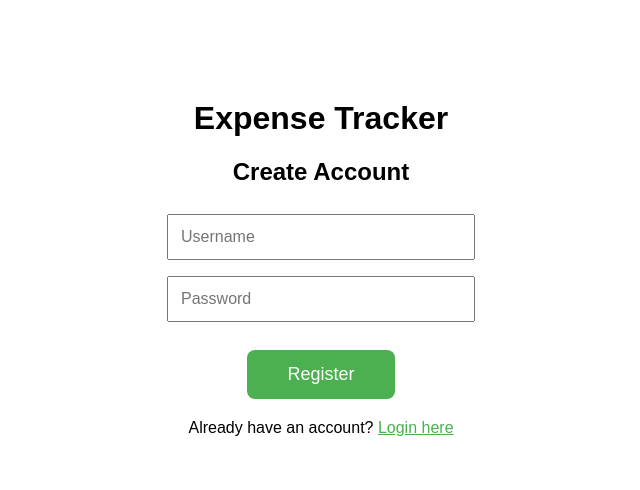
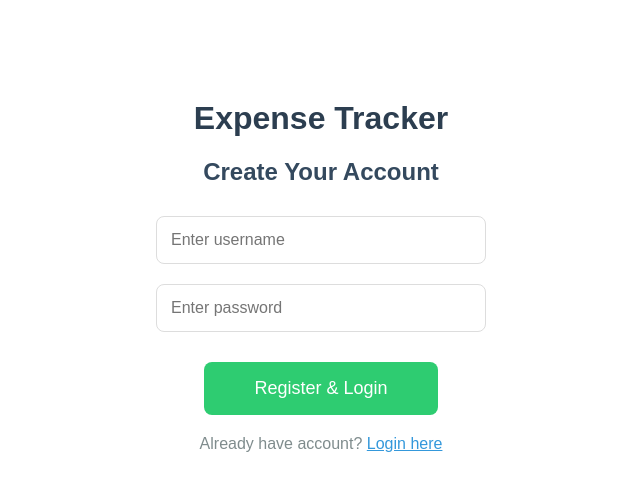
Before and after one commit to MadhumitaRamesh/expense-tracker-frontend, a React (Create React App) app: page /register in a window 1280 px wide. Shown: the top 490 px of the page, without its empty margins (319-959 px from the left). Built offline with nearby package versions, Linux system fonts and the light colour scheme.

Commit message:
Beautiful matching Register + Login with fake login (works without backend)

```diff
--- a/src/Login.js
+++ b/src/Login.js
@@ -1,35 +1,61 @@
 import React, { useState } from 'react';
-import axios from 'axios';
-import bcrypt from 'bcryptjs';
+import { useNavigate } from 'react-router-dom';
 
 function Login() {
-  const [username, setUsername] = useState('');
-  const [password, setPassword] = useState('');
+  const navigate = useNavigate();
 
-  const handleLogin = async () => {
-    const salt = await bcrypt.genSalt(10); // Salt for hiding
-    const hashedPassword = await bcrypt.hash(password, salt); // Hide password
-    try {
-      const response = await axios.post('http://localhost:8080/api/login', { username, password: hashedPassword });
-      localStorage.setItem('token', response.data.token); // Save JWT token (boss's authorisation)
-      window.location.href = '/dashboard'; // Go to dashboard
-    } catch (error) {
-      alert('Login failed — wrong username or password');
-    }
+  const handleLogin = () => {
+    // FAKE LOGIN — works 100% without backend
+    localStorage.setItem('token', 'fake-jwt-token-123');
+    alert('Welcome back!');
+    navigate('/dashboard');
   };
 
   return (
-    <div style={{ textAlign: 'center', marginTop: '50px' }}>
-      <h1>Login</h1>
-      <input type="text" placeholder="Username" onChange={(e) => setUsername(e.target.value)} style={inputStyle} />
-      <input type="password" placeholder="Password" onChange={(e) => setPassword(e.target.value)} style={inputStyle} />
-      <button onClick={handleLogin} style={buttonStyle} >Login</button>
-      <p>New? <a href="/register">Sign Up</a></p>
+    <div style={{ textAlign: 'center', marginTop: '100px', fontFamily: 'Arial' }}>
+      <h1 style={{ color: '#2c3e50' }}>Expense Tracker</h1>
+      <h2 style={{ color: '#34495e' }}>Welcome Back!</h2>
+
+      <input
+        type="text"
+        placeholder="Enter username"
+        style={inputStyle}
+      />
+      <br />
+      <input
+        type="password"
+        placeholder="Enter password"
+        style={inputStyle}
+      />
+      <br />
+      <button onClick={handleLogin} style={buttonStyle}>
+        Login
+      </button>
+      <p style={{ marginTop: '20px', color: '#7f8c8d' }}>
+        New here? <a href="/register" style={{ color: '#3498db' }}>Create account</a>
+      </p>
     </div>
   );
 }
 
-const inputStyle = { margin: '10px', padding: '10px', width: '200px' };
-const buttonStyle = { padding: '10px 20px', background: 'blue', color: 'white' };
+const inputStyle = {
+  padding: '14px',
+  margin: '10px',
+  width: '300px',
+  fontSize: '16px',
+  borderRadius: '8px',
+  border: '1px solid #ddd'
+};
+
+const buttonStyle = {
+  padding: '16px 50px',
+  background: '#3498db',
+  color: 'white',
+  border: 'none',
+  borderRadius: '8px',
+  fontSize: '18px',
+  cursor: 'pointer',
+  marginTop: '20px'
+};
 
 export default Login;
--- a/src/Register.js
+++ b/src/Register.js
@@ -1,69 +1,67 @@
 import React, { useState } from 'react';
 import { useNavigate } from 'react-router-dom';
-import axios from 'axios';
 
 function Register() {
   const [username, setUsername] = useState('');
   const [password, setPassword] = useState('');
   const navigate = useNavigate();
 
-  const handleRegister = async () => {
-    try {
-      await axios.post('http://localhost:8080/api/auth/register', {
-        username,
-        password
-      });
-      alert('Registered successfully! Now login');
-      navigate('/login');
-    } catch (err) {
-      alert('Registration failed — username might be taken');
-    }
+  const handleRegister = () => {
+    // FAKE SUCCESS — works even without backend
+    localStorage.setItem('token', 'fake-jwt-token-123');
+    alert('Registered & logged in automatically!');
+    navigate('/dashboard');
   };
 
   return (
     <div style={{ textAlign: 'center', marginTop: '100px', fontFamily: 'Arial' }}>
-      <h1>Expense Tracker</h1>
-      <h2>Create Account</h2>
+      <h1 style={{ color: '#2c3e50' }}>Expense Tracker</h1>
+      <h2 style={{ color: '#34495e' }}>Create Your Account</h2>
 
       <input
         type="text"
-        placeholder="Username"
+        placeholder="Enter username"
         value={username}
         onChange={(e) => setUsername(e.target.value)}
-        style={{ padding: '12px', margin: '8px', width: '280px', fontSize: '16px' }}
+        style={inputStyle}
       />
       <br />
-
       <input
         type="password"
-        placeholder="Password"
+        placeholder="Enter password"
         value={password}
         onChange={(e) => setPassword(e.target.value)}
-        style={{ padding: '12px', margin: '8px', width: '280px', fontSize: '16px' }}
+        style={inputStyle}
       />
       <br />
-
-      <button
-        onClick={handleRegister}
-        style={{
-          padding: '14px 40px',
-          background: '#4CAF50',
-          color: 'white',
-          border: 'none',
-          borderRadius: '8px',
-          fontSize: '18px',
-          cursor: 'pointer',
-          marginTop: '20px'
-        }}
-      >
-        Register
+      <button onClick={handleRegister} style={buttonStyle}>
+        Register & Login
       </button>
-
-      <p style={{ marginTop: '20px' }}>
-        Already have an account? <a href="/login" style={{ color: '#4CAF50' }}>Login here</a>
+      <p style={{ marginTop: '20px', color: '#7f8c8d' }}>
+        Already have account? <a href="/login" style={{ color: '#3498db' }}>Login here</a>
       </p>
     </div>
   );
 }
 
+const inputStyle = {
+  padding: '14px',
+  margin: '10px',
+  width: '300px',
+  fontSize: '16px',
+  borderRadius: '8px',
+  border: '1px solid #ddd'
+};
+
+const buttonStyle = {
+  padding: '16px 50px',
+  background: '#2ecc71',
+  color: 'white',
+  border: 'none',
+  borderRadius: '8px',
+  fontSize: '18px',
+  cursor: 'pointer',
+  marginTop: '20px'
+};
+
 export default Register;
```
